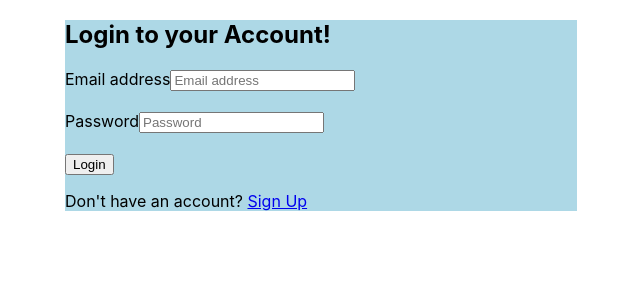
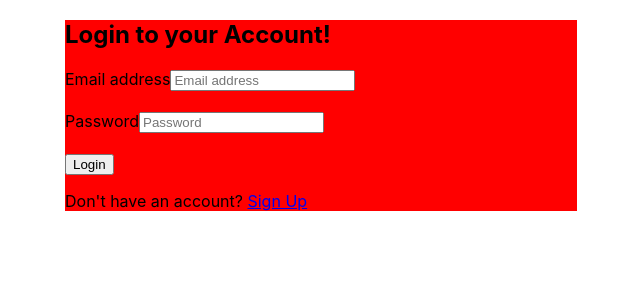
Before and after one commit to langp993/Farfetch2024, a React (Create React App) app: page /Login in a window 1280 px wide. Shown: the top 300 px of the page, without its empty margins (135-775 px from the left). Built offline with nearby package versions, Linux system fonts and the light colour scheme.

Commit message:
Initial commit

```diff
--- a/src/App.css
+++ b/src/App.css
@@ -212,7 +212,7 @@ background-color: yellow;
 .Loginform {
   justify-content: center;
   align-items: center;
-  background-color: lightblue;
+  background-color: red;
   width: 40%;
   margin-left: 200px;
 }
```
